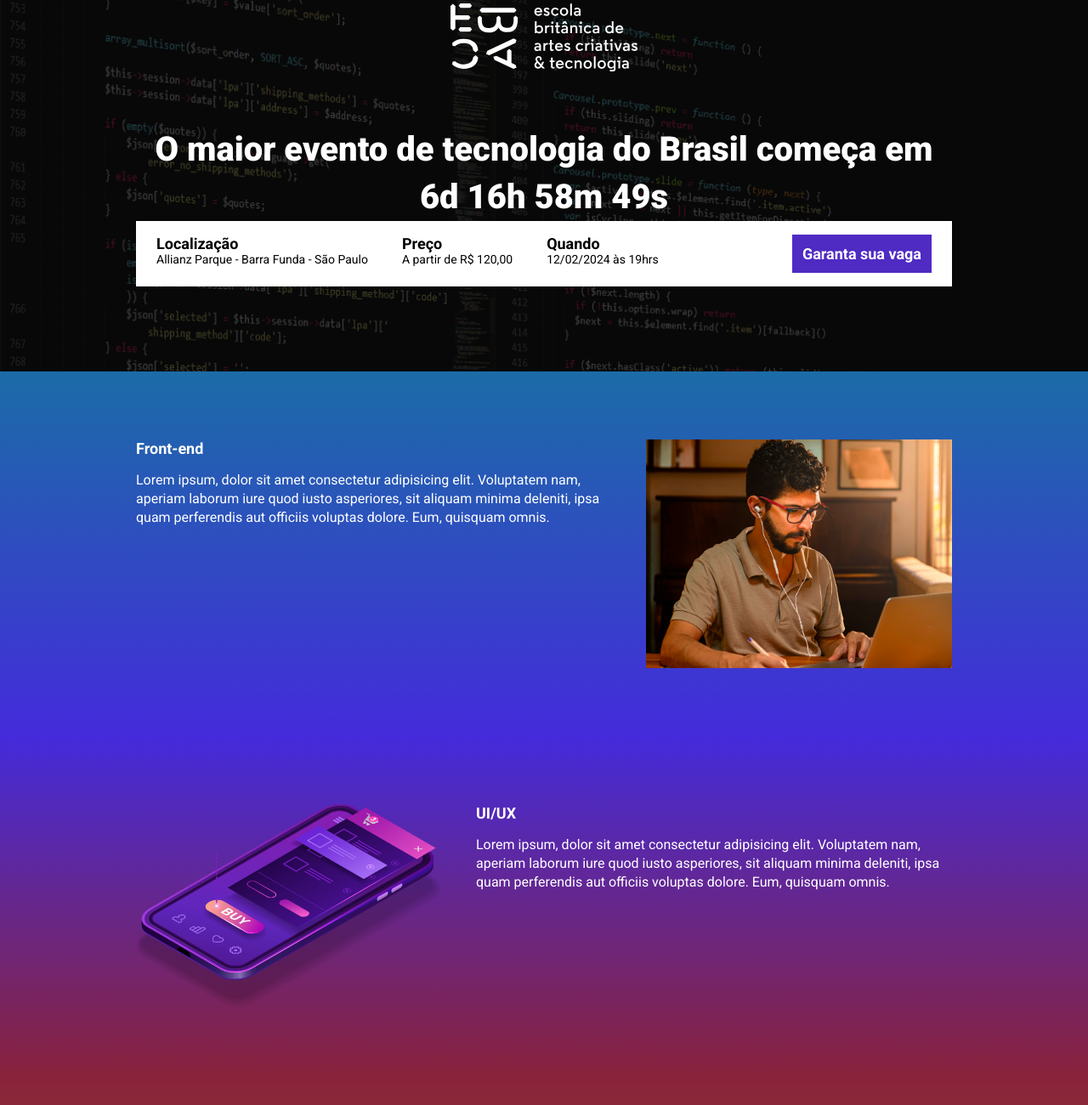
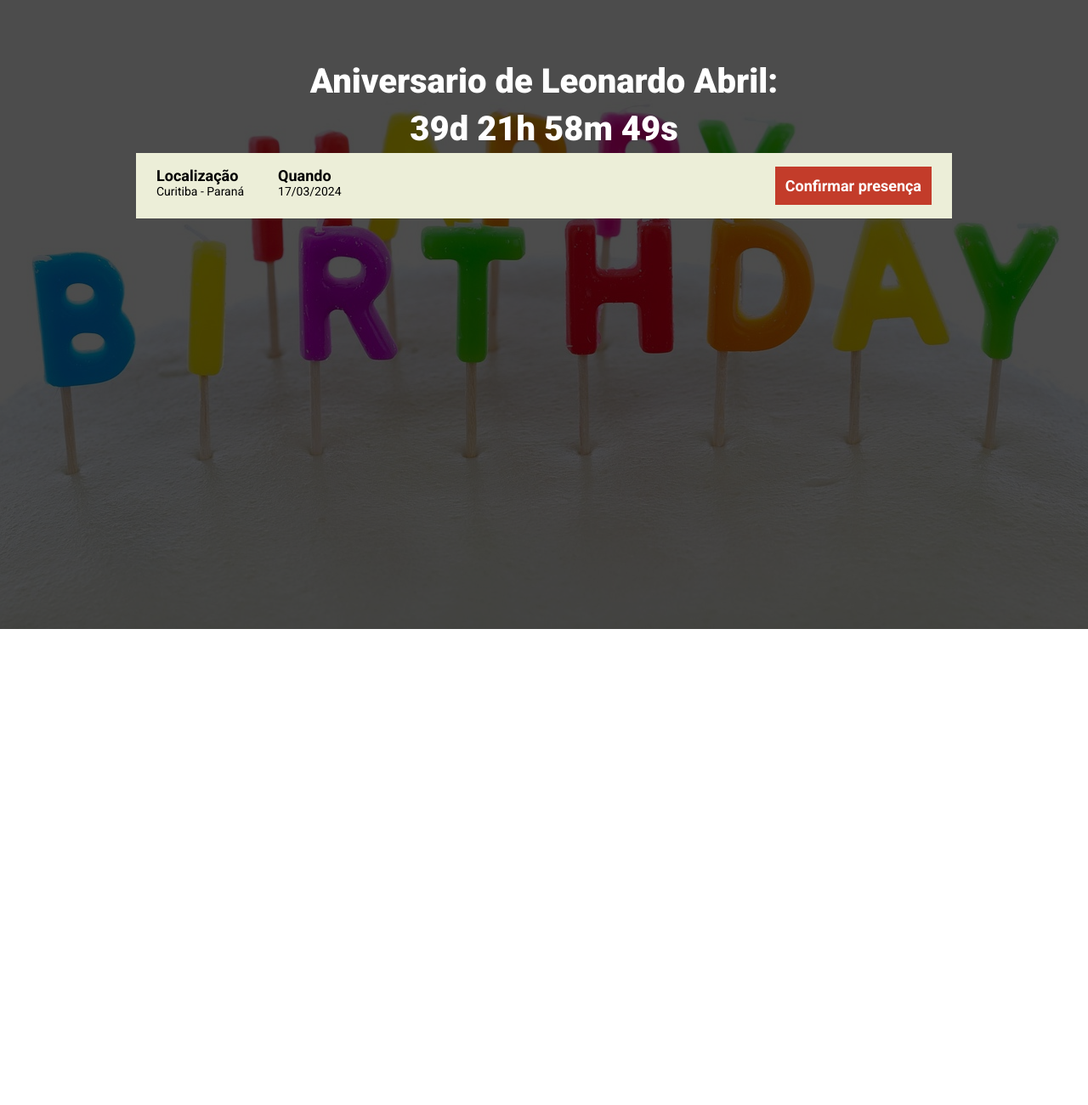
Before and after one commit to LeoAbril98/ebac_tech_talks, a website built with Parcel: page src/index.html in a window 1280 px wide. Shown: the part 60-1360 px from the top of the page at 85% size. After the commit the page ends 800 px from the top, so only its background shows below. Built offline with nearby package versions, Linux system fonts and the light colour scheme.

Commit message:
primeiro commmit

```diff
--- a/src/index.html
+++ b/src/index.html
@@ -14,78 +14,27 @@
 <body>
     <header class="hero">
         <div class="container">
-            <img class="hero__logo" src="./images/ebac_logo.svg" alt="EBAC">
             <p class="hero__text">
-                O maior evento de tecnologia do
-                Brasil começa em <span id="contador"></span>
+                Aniversario de Leonardo Abril: <br>
+                <span id="contador"></span>
             </p>
             <div class="infos-bar">
                 <ul class="infos-bar__infos">
                     <li class="infos-bar__infos__item">
                         <b>Localização</b>
-                        Allianz Parque - Barra Funda - São Paulo
-                    </li>
-                    <li class="infos-bar__infos__item">
-                        <b>Preço</b>
-                        A partir de R$ 120,00
+                        Curitiba - Paraná
                     </li>
                     <li class="infos-bar__infos__item">
                         <b>Quando</b>
-                        12/02/2024 às 19hrs
+                        17/03/2024
                     </li>
                 </ul>
                 <a href="#" class="button button--primary">
-                    Garanta sua vaga
+                    Confirmar presença
                 </a>
             </div>
         </div>
     </header>
-    <section class="event event--frontend" >
-        <div class="container" data-aos="fade-right">
-            <div class="event__details">
-                <h2 class="event__details__title">Front-end</h2>
-                <p class="event__details__description">
-                    Lorem ipsum, dolor sit amet consectetur adipisicing elit. Voluptatem nam, aperiam laborum iure quod iusto asperiores, sit aliquam minima deleniti, ipsa quam perferendis aut officiis voluptas dolore. Eum, quisquam omnis.
-                </p>
-            </div>
-            <img class="event__image" src="./images/frontend.png" alt="Front-end">
-        </div>
-    </section>
-    <section class="event event--ui-ux event--image-left">
-        <div class="container" data-aos="fade-left">
-            <div class="event__details">
-                <h2 class="event__details__title">UI/UX</h2>
-                <p class="event__details__description">
-                    Lorem ipsum, dolor sit amet consectetur adipisicing elit. Voluptatem nam, aperiam laborum iure quod iusto asperiores, sit aliquam minima deleniti, ipsa quam perferendis aut officiis voluptas dolore. Eum, quisquam omnis.
-                </p>
-            </div>
-            <img class="event__image" src="./images/ui-ux.png" alt="ui ux">
-        </div>
-    </section>
-    <section class="event event--data-science">
-        <div class="container" data-aos="fade-right">
-            <div class="event__details">
-                <h2 class="event__details__title">Data-Science</h2>
-                <p class="event__details__description">
-                    Lorem ipsum, dolor sit amet consectetur adipisicing elit. Voluptatem nam, aperiam laborum iure quod iusto asperiores, sit aliquam minima deleniti, ipsa quam perferendis aut officiis voluptas dolore. Eum, quisquam omnis.
-                </p>
-            </div>
-            <img class="event__image" src="./images/data.png" alt="Data-Science">
-        </div>
-    </section>
-    <section class="event event--backend event--image-left">
-        <div class="container" data-aos="fade-left">
-            <div class="event__details">
-                <h2 class="event__details__title">Back-end</h2>
-                <p class="event__details__description">
-                    Lorem ipsum, dolor sit amet consectetur adipisicing elit. Voluptatem nam, aperiam laborum iure quod iusto asperiores, sit aliquam minima deleniti, ipsa quam perferendis aut officiis voluptas dolore. Eum, quisquam omnis.
-                </p>
-            </div>
-            <img class="event__image" src="./images/backend.png" alt="Back-end">
-        </div>
-    </section>
-
-    <script src="https://unpkg.com/aos@next/dist/aos.js"></script>
     <script src="scripts/main.js"></script>
 </body>
 </html>
--- a/src/scripts/main.js
+++ b/src/scripts/main.js
@@ -1,6 +1,5 @@
-AOS.init();
 
-const dataDoEvento = new Date("feb 12, 2024 19:00:00");
+const dataDoEvento = new Date("mar 17, 2024 00:00:00");
 const timeStampDoEvento =  dataDoEvento.getTime();
 
 const contaAsHoras = setInterval(function() {
--- a/src/styles/_event.scss
+++ /dev/null
@@ -1,62 +0,0 @@
-@use 'variables';
-
-.event {
-    padding: 80px 0;
-
-    &--frontend {
-        background-image: linear-gradient(variables.$blue1, variables.$blue2);
-    }
-    &--ui-ux {
-        background-image: linear-gradient(variables.$blue2, variables.$pink);
-    }
-    &--data-science{
-        background-image: linear-gradient(variables.$pink, variables.$yellow);
-    }
-    &--backend {
-        background-image: linear-gradient(variables.$yellow, variables.$pink);
-    }
-
-    &--image-left {
-        .container {
-            flex-direction: row-reverse;
-        }
-    }
-
-    .container {
-        display: flex;
-        gap: 40px;
-    }
-
-    &__image {
-        max-width: 360px;
-    }
-
-    &__details {
-
-        &__title {
-            font-size: 18px;
-            font-weight: bold;
-            margin-bottom: 16px;
-        }
-
-        &__description {
-            line-height: 22px;
-        }
-    }
-
-
-    @media (max-width: 640px) {
-        .container{
-            display: block;
-        }
-
-        &__image {
-            width: 100%;
-        }
-
-        &__details {
-            margin-right: 0;
-            margin-bottom: 16px;
-        }
-    }
-}
--- a/src/styles/_hero.scss
+++ b/src/styles/_hero.scss
@@ -2,14 +2,23 @@
 
 .hero {
     padding-top: 64px;
-    padding-bottom: 100px;
-    background-image: url(../images/fundo.png);
+    padding-bottom: 300px;
+    height: 100vh;
+    background-image: url(../images/happy-birthday.jpg);
     background-repeat: no-repeat;
     background-size: cover;
     position: relative;
 
+        @media (min-width:641px) and (max-width: 1020px){
+            background-size: contain;
+    }
+
     .container {
         position: relative;
+    }
+
+    .infos-bar {
+        background-color: rgb(236, 238, 216);
     }
 
     &:before {
@@ -33,18 +42,12 @@
 
     }
 
-    &__logo {
-        margin: 0 auto;
-        height: 80px;
-        display: block;
-    }
 
     @media (max-width: 640px){
-        padding: 40px 0;
+        width: 100%;
+        padding-top: 120px;
+        background-size: contain;
 
-    &__logo{
-        height: 40px;
-    }
 
     &__text {
         font-size: 22px;
@@ -52,4 +55,5 @@
         margin: 24px 0;
     }
 }
+
 }
--- a/src/styles/_variables.scss
+++ b/src/styles/_variables.scss
@@ -5,4 +5,4 @@ $blue1: #1B6CA7;
 $blue2:  #442BDB;
 $pink: #89223B;
 $yellow: #9C791D;
-$purple: #4F2AC3;
+$purple: #c33c2a;
--- a/src/styles/components/_buttons.scss
+++ b/src/styles/components/_buttons.scss
@@ -9,9 +9,16 @@
     text-align: center;
     white-space: nowrap;
 
+
+
     &--primary {
         color: variables.$textColor;
         background-color: variables.$purple;
+
+        &:hover{
+            background-color: lighten(#c33c2a, 10%);
+        }
+
     }
 
     @media (max-width: 640px) {
--- a/src/styles/main.scss
+++ b/src/styles/main.scss
@@ -1,7 +1,6 @@
 @use 'hero';
 @use 'components/infos_bar';
 @use 'components/buttons';
-@use 'event';
 @use 'variables';
 
 * {
```
Also changed, not shown: src/images/happy-birthday.jpg (added).
